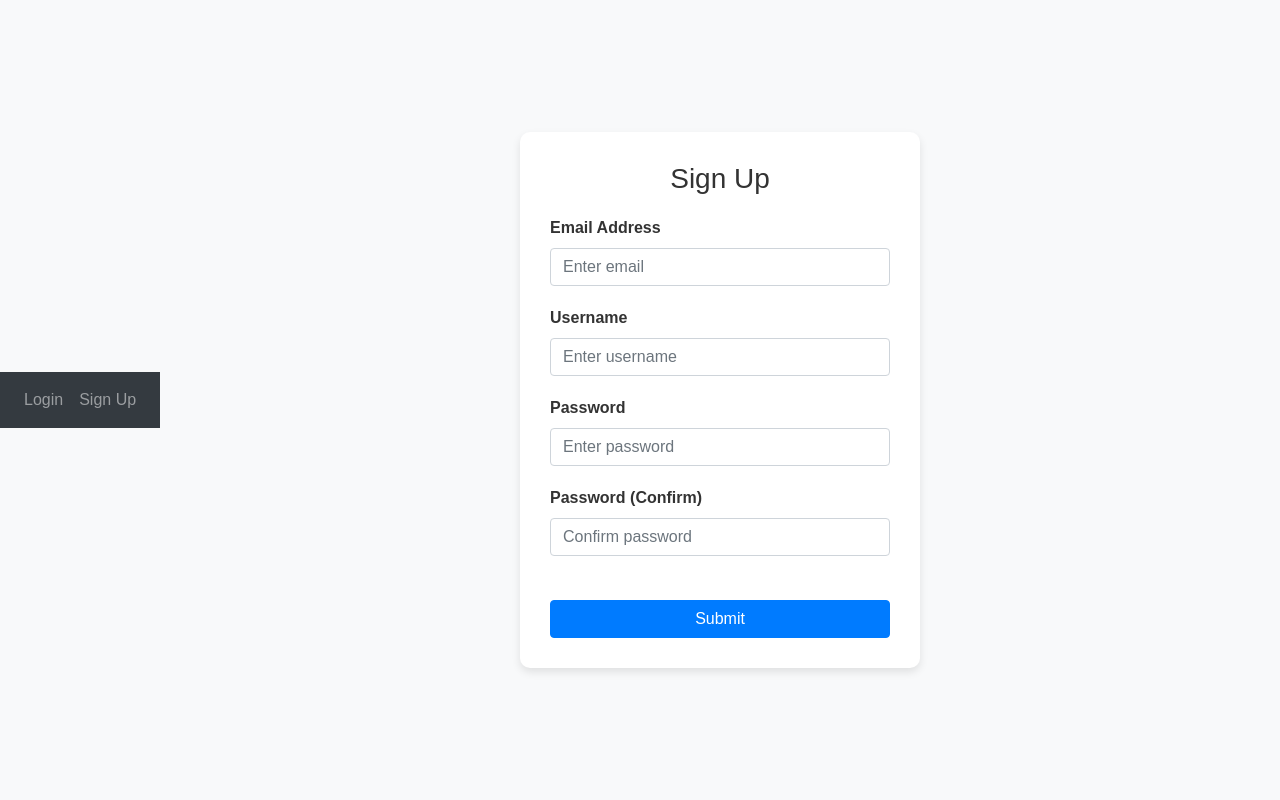
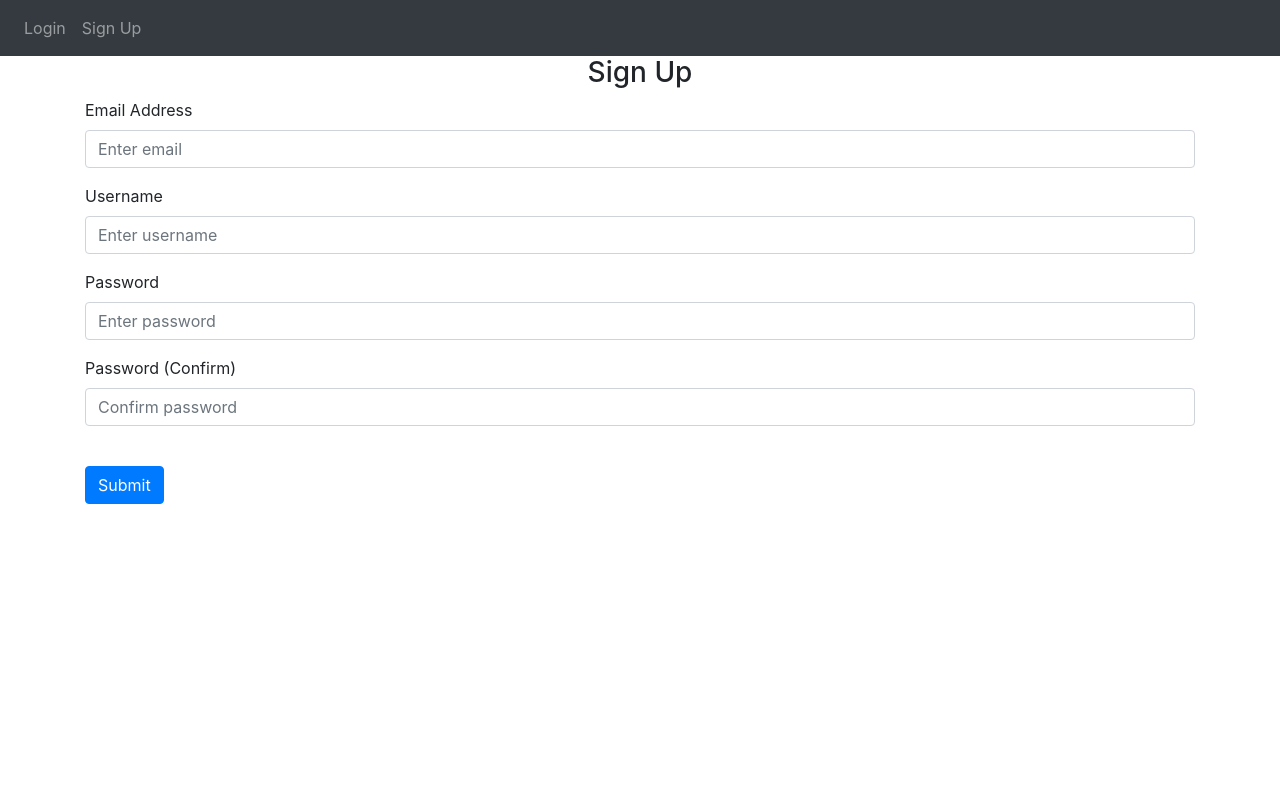
Before and after one commit to G-Chist/research_paper_tracker, a Flask app: page /sign-up in a window 1280 px wide. Run offline with Flask 3, Linux system fonts and the light colour scheme; some libraries are stand-ins or nearby versions.

Commit message:
changes rolled back

```diff
--- a/website/static/styles.css
+++ b/website/static/styles.css
@@ -3,96 +3,3 @@
     justify-content: space-around;
     flex-wrap: wrap;
 }
-
-body {
-    background-color: #f8f9fa;  /* Light background color */
-    font-family: Arial, sans-serif;
-    display: flex;
-    justify-content: center;
-    align-items: center;
-    height: 100vh;
-    margin: 0;
-}
-
-.container {
-    width: 100%;
-    max-width: 400px;
-    background-color: white;
-    padding: 30px;
-    border-radius: 10px;
-    box-shadow: 0 4px 8px rgba(0, 0, 0, 0.1);
-}
-
-h3 {
-    text-align: center;
-    margin-bottom: 20px;
-    color: #333;
-}
-
-/* Form Styles */
-.form-group {
-    margin-bottom: 20px;
-}
-
-label {
-    font-weight: bold;
-    font-size: 1rem;
-    color: #333;
-}
-
-input {
-    width: 100%;
-    padding: 10px;
-    font-size: 1rem;
-    border-radius: 5px;
-    border: 1px solid #ccc;
-}
-
-input:focus {
-    border-color: #007bff;
-    outline: none;
-    box-shadow: 0 0 5px rgba(0, 123, 255, 0.5);
-}
-
-button {
-    width: 100%;
-    padding: 12px;
-    font-size: 1.1rem;
-    background-color: #007bff;
-    border: none;
-    border-radius: 5px;
-    color: white;
-    cursor: pointer;
-}
-
-button:hover {
-    background-color: #0056b3;
-}
-
-/* Flash Messages */
-.alert {
-    margin-top: 20px;
-    padding: 10px;
-    font-size: 1rem;
-}
-
-.alert-danger {
-    background-color: #f8d7da;
-    color: #721c24;
-}
-
-.alert-success {
-    background-color: #d4edda;
-    color: #155724;
-}
-
-/* Responsive Design */
-@media (max-width: 768px) {
-    .container {
-        padding: 20px;
-    }
-
-    h3 {
-        font-size: 1.2rem;
-    }
-}
```
